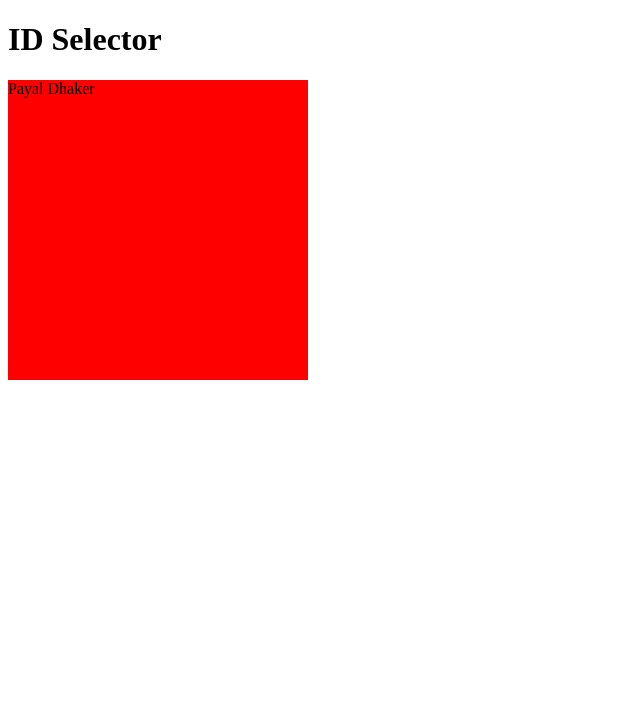
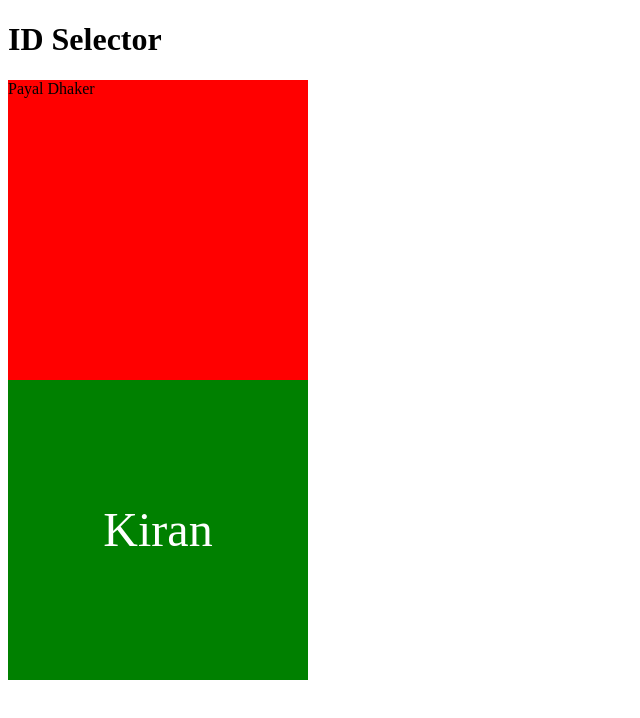
Before and after one commit to anildalar/28sept2021, a plain HTML site: page index.html in a window 1280 px wide. Shown: the whole page, without its empty margins (0-640 px from the left). Drawn offline with Linux system fonts and the light colour scheme.

Commit message:
i have created a green box

```diff
--- a/index.html
+++ b/index.html
@@ -11,10 +11,20 @@
                 height: 300px;
                 background-color: red;
             }
+            .a2{
+                width: 300px;
+                height: 300px;
+                line-height: 300px;
+                background-color: green;
+                color:#fff;
+                text-align: center;
+                font-size: 3em;
+            }
         </style>
     </head>
     <body>
        <h1>ID Selector</h1>
        <div id="a1">Payal Dhaker</div>
+       <div class="a2">Kiran</div>
     </body>
 </html>
```
